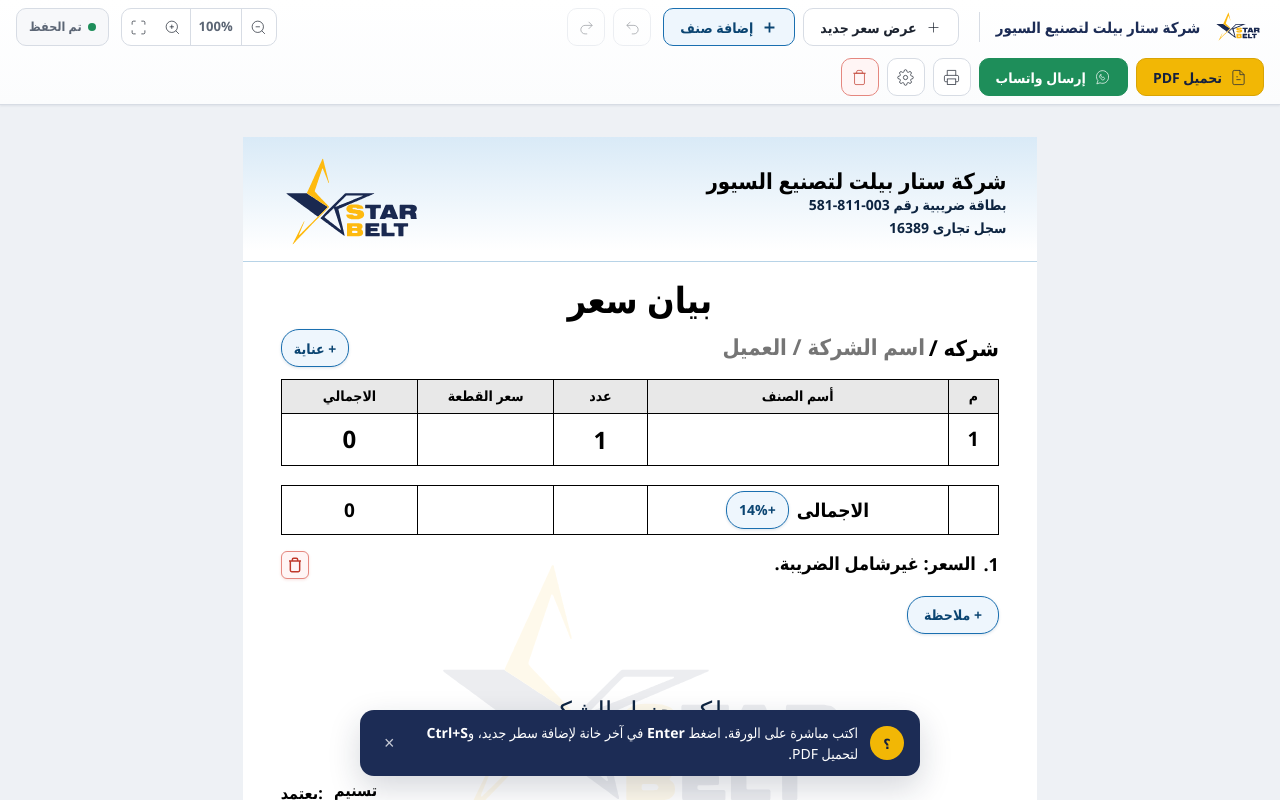
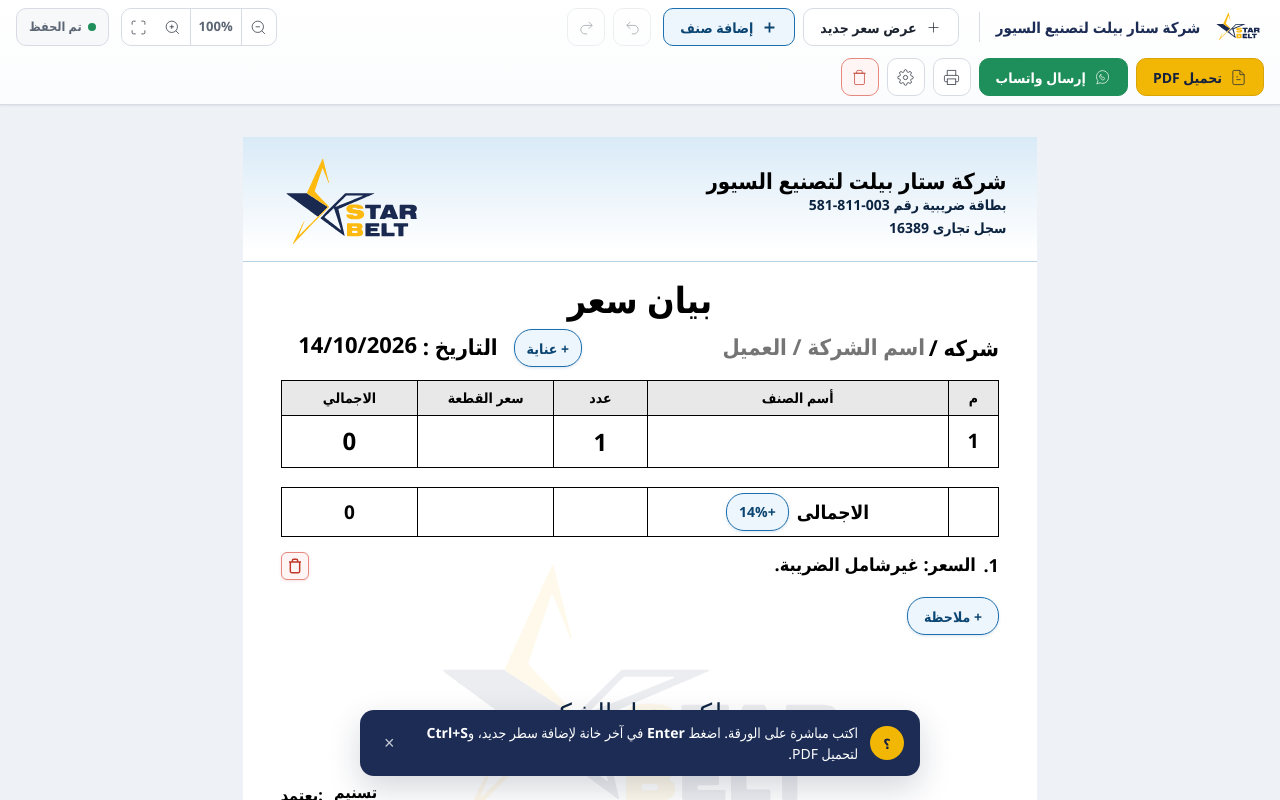
Before and after one commit to ShirefReda/starbelt, a Preact app: page / in a window 1280 px wide. Built offline with nearby package versions, Linux system fonts and the light colour scheme; a web font is replaced by a local one.

Commit message:
feat: add today date opposite client line with print/export support

```diff
--- a/src/components/Sheet.tsx
+++ b/src/components/Sheet.tsx
@@ -107,6 +107,7 @@ export function Sheet({ state, zoom }: SheetProps) {
     quotation.notes,
     quotation.client,
     quotation.attention,
+    quotation.date,
     quotation.approver,
     quotation.thankYou,
     options,
@@ -116,6 +117,7 @@ export function Sheet({ state, zoom }: SheetProps) {
 
   const pages = useMemo(() => buildPages(quotation, breaks), [quotation, breaks]);
   const pageCount = Math.max(1, pages.length);
+  const currentDate = quotation.date || displayDate(new Date(quotation.createdAt || Date.now()));
 
   return (
     <>
@@ -125,6 +127,8 @@ export function Sheet({ state, zoom }: SheetProps) {
           <div class="doc-title">بيان سعر</div>
         </div>
         <div data-measure-client style={{ width: `${CONTENT_W}px` }}>
+          <div class="client-date-row">
+            <div class="client-lines">
               <div class="client-line">
                 <span class="client-line__prefix">{S.sheet.clientPrefix}</span>
                 <span>{quotation.client || S.sheet.clientPlaceholder}</span>
@@ -135,6 +139,12 @@ export function Sheet({ state, zoom }: SheetProps) {
                   <span>{quotation.attention || S.sheet.attentionPlaceholder}</span>
                 </div>
               )}
+            </div>
+            <div class="date-line">
+              <span class="date-line__prefix">{S.sheet.datePrefix}</span>
+              <span>{currentDate}</span>
+            </div>
+          </div>
         </div>
         <table class="table-wrap" style={{ width: `${CONTENT_W}px` }}>
           <thead>
@@ -235,6 +245,7 @@ function SheetPage({
   const options = quotation.options;
   const isFirst = pageIndex === 0;
   const { items, startIndex, showTail } = page;
+  const currentDate = quotation.date || displayDate(new Date(quotation.createdAt || Date.now()));
 
   return (
     <div class="sheet-page" data-page={pageIndex}>
@@ -273,10 +284,12 @@ function SheetPage({
                   {S.options.quotationNumber}: {quotation.number}
                 </span>
                 <span>
-                  {S.options.date}: {displayDate(new Date(quotation.createdAt))}
+                  {S.options.date}: {currentDate}
                 </span>
               </div>
             )}
+            <div class="client-date-row">
+              <div class="client-lines">
                 <div class="client-line">
                   {/* Screen: editable input */}
                   <span class="client-line__screen" dir="rtl">
@@ -339,6 +352,28 @@ function SheetPage({
                     </span>
                   </div>
                 )}
+              </div>
+
+              <div class="date-line">
+                {/* Screen: editable input */}
+                <span class="date-line__screen" dir="rtl">
+                  <span class="date-line__prefix">{S.sheet.datePrefix}</span>
+                  <input
+                    class="date-line__input"
+                    type="text"
+                    value={currentDate}
+                    placeholder={S.sheet.datePlaceholder}
+                    aria-label={S.sheet.datePlaceholder}
+                    onInput={(e) => actions.setDate((e.currentTarget as HTMLInputElement).value)}
+                  />
+                </span>
+                {/* Print: static bidi-isolated text */}
+                <span class="date-line__print" dir="rtl">
+                  <span class="date-line__prefix">{S.sheet.datePrefix}</span>
+                  <bdi dir="ltr">{currentDate}</bdi>
+                </span>
+              </div>
+            </div>
           </>
         ) : (
           <div class="doc-meta page-cont-meta">
--- a/src/i18n/strings.ts
+++ b/src/i18n/strings.ts
@@ -30,6 +30,8 @@ export const S = {
     attentionPlaceholder: "اسم الشخص / المسؤول",
     addAttention: "+ عناية",
     deleteAttention: "حذف سطر العناية",
+    datePrefix: "التاريخ : ",
+    datePlaceholder: "التاريخ",
     colIndex: "م",
     colItem: "أسم الصنف",
     colQty: "عدد",
--- a/src/pdf/exporter.ts
+++ b/src/pdf/exporter.ts
@@ -75,12 +75,14 @@ ${stylesHtml}
     border:none !important; background:transparent !important; box-shadow:none !important; outline:none !important;
     -webkit-appearance:none; appearance:none;
   }
-  body.is-editing .client-line__input, body.is-editing .approval-line__input { border:none !important; }
+  body.is-editing .client-line__input, body.is-editing .date-line__input, body.is-editing .approval-line__input { border:none !important; }
   /* Print-only vs screen-only toggles */
   .cell-screen { display:none !important; }
   .cell-print { display:block !important; }
   .client-line__screen { display:none !important; }
   .client-line__print { display:inline !important; }
+  .date-line__screen { display:none !important; }
+  .date-line__print { display:inline !important; }
   .note-row .note-editor { display:none !important; }
   .note-editor__print { display:block !important; }
   .thanks-field--screen { display:none !important; }
--- a/src/state/actions.ts
+++ b/src/state/actions.ts
@@ -8,7 +8,7 @@ import { Store } from "./store";
 import { SCHEMA_VERSION, emptyQuotation, type AppState, type Quotation } from "./quotation";
 import { mergeCompany } from "../config/companyMerge";
 import { LocalStorageQuotationRepository } from "../storage/localStorageRepository";
-import { uid, localISODate } from "../utils/id";
+import { uid, localISODate, displayDate } from "../utils/id";
 
 export const repo = new LocalStorageQuotationRepository();
 
@@ -35,6 +35,7 @@ function makeFreshQuotation(): Quotation {
     number: repo.nextQuotationNumber(now.getFullYear()),
     createdAt: now.toISOString(),
     updatedAt: now.toISOString(),
+    date: displayDate(now),
     items: [{ id: uid("it"), name: "", qty: 1, price: 0 }],
     notes: company.defaultNotes.map((text) => ({ id: uid("n"), text })),
     approver: company.defaultApprover,
@@ -65,6 +66,7 @@ export function quotationFileName(q: Quotation): string {
 
 export interface SheetActions {
   setClient(value: string): void;
+  setDate(value: string): void;
   setAttention(value: string): void;
   addAttention(): void;
   removeAttention(): void;
@@ -92,6 +94,9 @@ export interface SheetActions {
 export const actions: SheetActions = {
   setClient(value) {
     store.commit((d) => void (d.client = value), { field: "client" });
+  },
+  setDate(value) {
+    store.commit((d) => void (d.date = value), { field: "date" });
   },
   setAttention(value) {
     store.commit((d) => void (d.attention = value), { field: "attention" });
@@ -210,26 +215,28 @@ export const actions: SheetActions = {
   },
   duplicateQuotation() {
     const current = store.get().quotation;
-    const now = new Date().toISOString();
+    const now = new Date();
     const copy: Quotation = {
       ...cloneQuotation(current),
       id: uid("q"),
-      number: repo.nextQuotationNumber(new Date().getFullYear()),
-      createdAt: now,
-      updatedAt: now,
+      number: repo.nextQuotationNumber(now.getFullYear()),
+      createdAt: now.toISOString(),
+      updatedAt: now.toISOString(),
+      date: displayDate(now),
     };
     store.replace({ ...store.get(), quotation: copy });
   },
   clearQuotation() {
-    const now = new Date().toISOString();
+    const now = new Date();
     store.replace({
       ...store.get(),
       quotation: {
         ...makeFreshQuotation(),
         id: uid("q"),
-        number: repo.nextQuotationNumber(new Date().getFullYear()),
-        createdAt: now,
-        updatedAt: now,
+        number: repo.nextQuotationNumber(now.getFullYear()),
+        createdAt: now.toISOString(),
+        updatedAt: now.toISOString(),
+        date: displayDate(now),
         client: "",
       },
     });
--- a/src/state/quotation.ts
+++ b/src/state/quotation.ts
@@ -6,6 +6,7 @@
  */
 
 import type { CompanyConfig } from "../config/company";
+import { displayDate } from "../utils/id";
 
 export interface QuoteItem {
   id: string;
@@ -42,6 +43,7 @@ export interface Quotation {
   number: string;
   createdAt: string; // ISO date-time
   updatedAt: string; // ISO date-time
+  date?: string; // formatted date string (DD/MM/YYYY)
   client: string;
   attention?: string;
   items: QuoteItem[];
@@ -78,6 +80,7 @@ export const emptyQuotation = (): Quotation => ({
   number: "",
   createdAt: new Date().toISOString(),
   updatedAt: new Date().toISOString(),
+  date: displayDate(new Date()),
   client: "",
   items: [],
   notes: [],
@@ -108,6 +111,7 @@ export function migrateQuotation(raw: unknown): Quotation | null {
     number: typeof r.number === "string" ? r.number : "",
     createdAt: typeof r.createdAt === "string" ? r.createdAt : base.createdAt,
     updatedAt: typeof r.updatedAt === "string" ? r.updatedAt : base.updatedAt,
+    date: typeof r.date === "string" ? r.date : (r.createdAt ? displayDate(new Date(r.createdAt)) : base.date),
     client: typeof r.client === "string" ? r.client : "",
     attention: typeof r.attention === "string" ? r.attention : undefined,
     items: Array.isArray(r.items) ? r.items.filter(isQuoteItem) : [],
--- a/src/styles/sheet.css
+++ b/src/styles/sheet.css
@@ -144,6 +144,23 @@
   margin-bottom: 1mm;
 }
 
+.client-date-row {
+  display: flex;
+  justify-content: space-between;
+  align-items: flex-start;
+  gap: 16px;
+  padding-bottom: 1.5mm;
+  margin-bottom: 2mm;
+  min-height: 8mm;
+}
+
+.client-lines {
+  display: flex;
+  flex-direction: column;
+  flex: 1;
+  min-width: 0;
+}
+
 .client-line {
   display: flex;
   align-items: center;
@@ -151,15 +168,25 @@
   font-size: 22px;
   font-weight: 800;
   color: #000;
-  padding-bottom: 1.5mm;
-  margin-bottom: 1.5mm;
+  padding-bottom: 1mm;
   min-height: 8mm;
 }
 
+.client-line.attention-line {
+  font-size: 20px;
+}
+.client-line.attention-line .client-line__text {
+  flex: none;
+}
+.client-line.attention-line .client-line__input {
+  flex: none;
+  width: 240px;
+  font-size: 20px;
+}
+
 .client-line:last-of-type {
-  padding-bottom: 3mm;
-  margin-bottom: 3mm;
-  min-height: 11mm;
+  padding-bottom: 0;
+  margin-bottom: 0;
 }
 
 .client-line__prefix {
@@ -201,6 +228,53 @@
   padding-bottom: 1px;
 }
 
+.date-line {
+  display: flex;
+  align-items: center;
+  font-size: 22px;
+  font-weight: 800;
+  color: #000;
+  min-height: 8mm;
+  flex: none;
+  white-space: nowrap;
+}
+
+.date-line__screen {
+  display: inline-flex;
+  align-items: center;
+  gap: 2px;
+}
+
+.date-line__prefix {
+  font-size: inherit;
+  font-weight: inherit;
+  color: inherit;
+  flex: none;
+}
+
+.date-line__input {
+  width: 140px;
+  font-family: inherit;
+  font-size: inherit;
+  font-weight: inherit;
+  color: #000;
+  background: transparent;
+  border: 0;
+  outline: none;
+  padding: 0 1mm 1mm;
+  text-align: right;
+  direction: ltr;
+}
+
+.date-line__print {
+  display: none;
+  unicode-bidi: plaintext;
+  font-size: inherit;
+  font-weight: inherit;
+  color: inherit;
+  white-space: nowrap;
+}
+
 .btn--add-attn {
   font-size: 14px;
   font-weight: 800;
@@ -229,13 +303,17 @@
 @media print {
   .client-line__screen { display: none !important; }
   .client-line__print { display: inline !important; }
+  .date-line__screen { display: none !important; }
+  .date-line__print { display: inline !important; }
 }
 
-/* Editing hint: no underline on client line */
-body.is-editing .client-line__input {
+/* Editing hint: no underline on client line and date line */
+body.is-editing .client-line__input,
+body.is-editing .date-line__input {
   border-bottom: none;
 }
-body.is-editing .client-line__input:focus {
+body.is-editing .client-line__input:focus,
+body.is-editing .date-line__input:focus {
   border-bottom: none;
 }
 
@@ -390,6 +468,8 @@ body.is-exporting .cell-screen { display: none !important; }
 body.is-exporting .cell-print { display: block !important; }
 body.is-exporting .client-line__screen { display: none !important; }
 body.is-exporting .client-line__print { display: inline !important; }
+body.is-exporting .date-line__screen { display: none !important; }
+body.is-exporting .date-line__print { display: inline !important; }
 body.is-exporting .note-row .note-editor { display: none !important; }
 body.is-exporting .note-editor__print { display: block !important; }
 body.is-exporting .thanks-field--screen { display: none !important; }
@@ -424,6 +504,7 @@ body.is-exporting .row-btn {
   display: none !important;
 }
 body.is-exporting .client-line__input,
+body.is-exporting .date-line__input,
 body.is-exporting .approval-line__input {
   border: none !important;
 }
```
Lines whose indentation alone changed are shown as unchanged.
